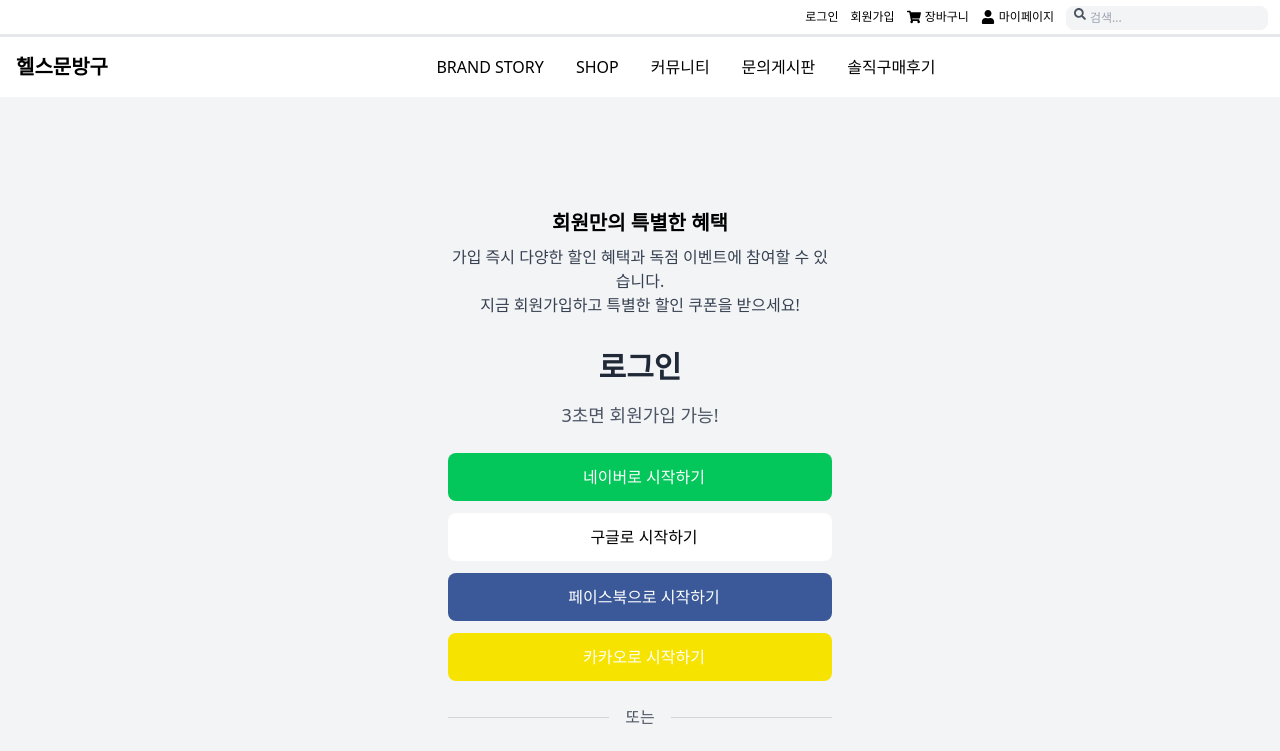
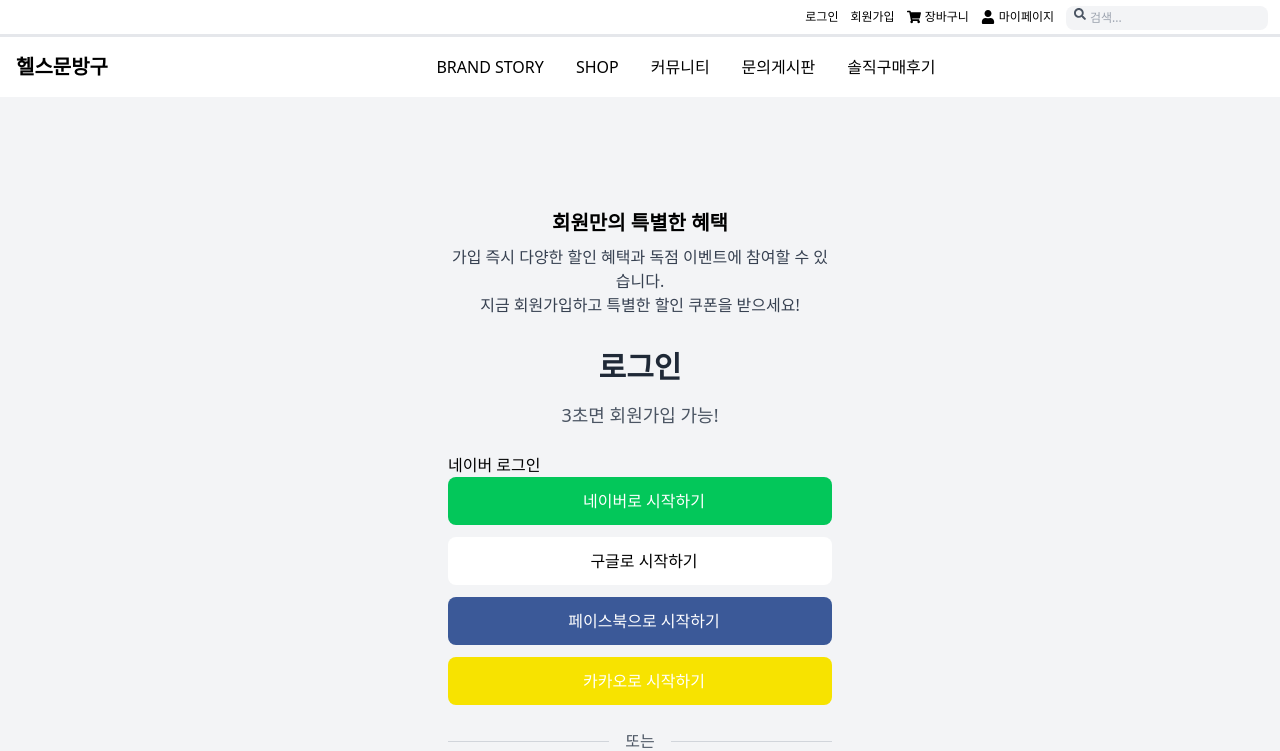
Before and after one commit to myqkq111/HealthStationery-front, a React (Create React App) app: page /login in a window 1280 px wide. Shown: the top 751 px of the page. Built offline with nearby package versions, Linux system fonts and the light colour scheme.

Commit message:
Feat : Naver OAuth 적용 (미완성)

```diff
--- a/src/components/Login.jsx
+++ b/src/components/Login.jsx
@@ -50,6 +50,10 @@ const Login = () => {
     setIsForgotOpen(false);
   };
 
+  const handleLogin = () => {
+    window.location.href = "http://localhost:8080/oauth2/authorization/naver";
+  };
+
   return (
     <div className="flex flex-col items-center min-h-screen bg-gray-100 pt-20">
       <div className="w-full max-w-md p-8 rounded-lg bg-transparent">
@@ -69,6 +73,12 @@ const Login = () => {
         <h3 className="text-lg text-gray-600 mb-6 text-center">
           3초면 회원가입 가능!
         </h3>
+
+        <div>
+          <button onClick={handleLogin} className="btn btn-primary">
+            네이버 로그인
+          </button>
+        </div>
 
         <div className="flex flex-col gap-3 mb-6">
           <button className="flex items-center justify-center py-3 px-4 rounded-lg text-white bg-[#03C75A] hover:bg-[#02B34E] transition duration-300 ease-in-out">
```
